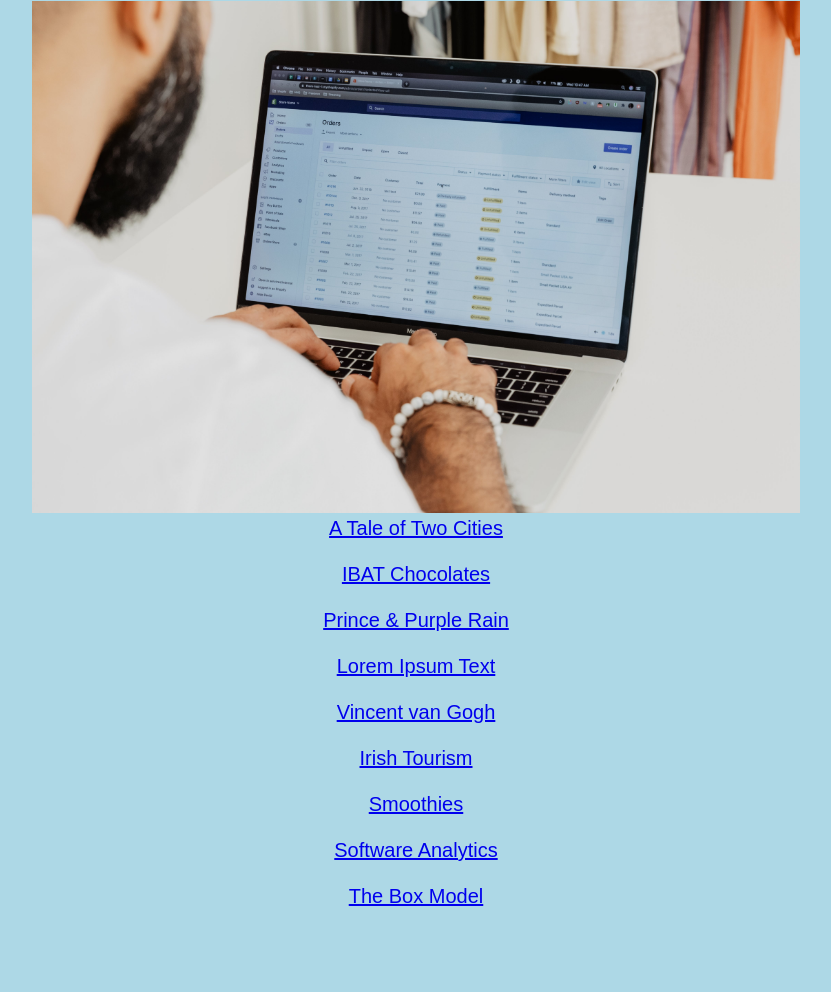
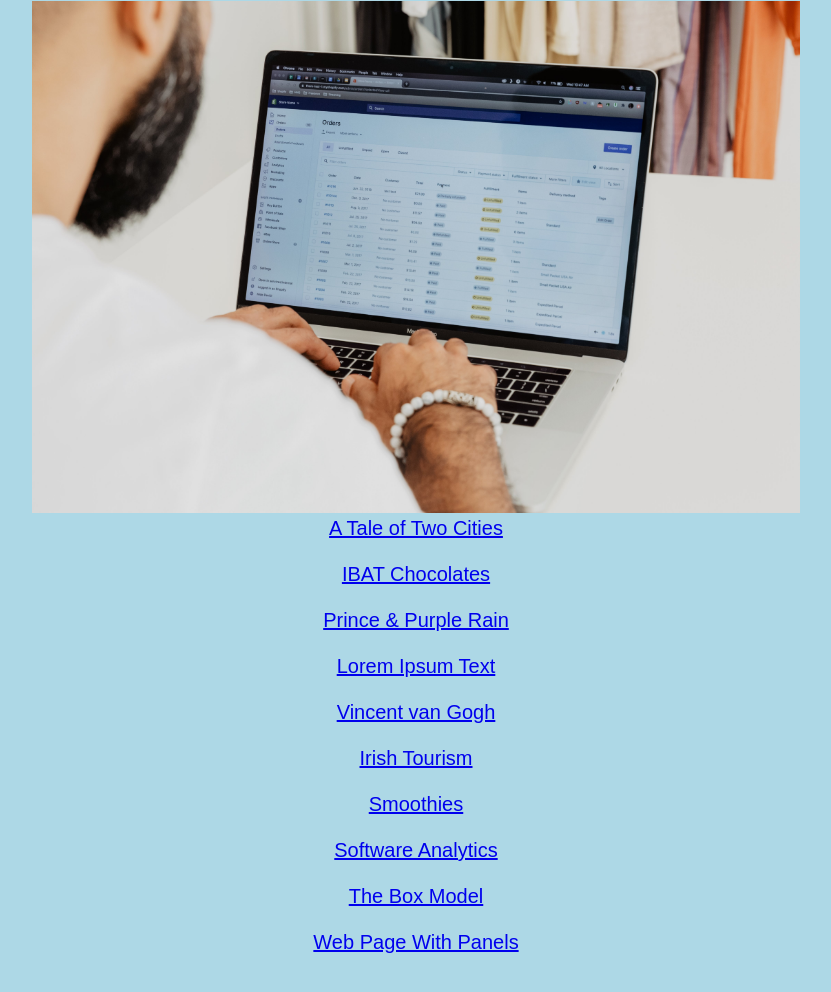
Before and after one commit to Alexandredugot/Alexandredugot.github.io, a plain HTML site: page index.html in a window 1280 px wide. Shown: the part 349-1341 px from the top of the page, without its empty margins (224-1055 px from the left). Drawn offline with Linux system fonts and the light colour scheme.

Commit message:
Add files via upload

```diff
--- a/index.html
+++ b/index.html
@@ -35,7 +35,7 @@
     <p><a href="exercises/page-7.html">Smoothies</a></p>
     <p><a href="exercises/page-8.html">Software Analytics</a></p>
     <p><a href="exercises/page-9.html">The Box Model</a></p>
-
+    <p><a href="exercises/page-10.html">Web Page With Panels</a></p>
 
 </body>
 
```
